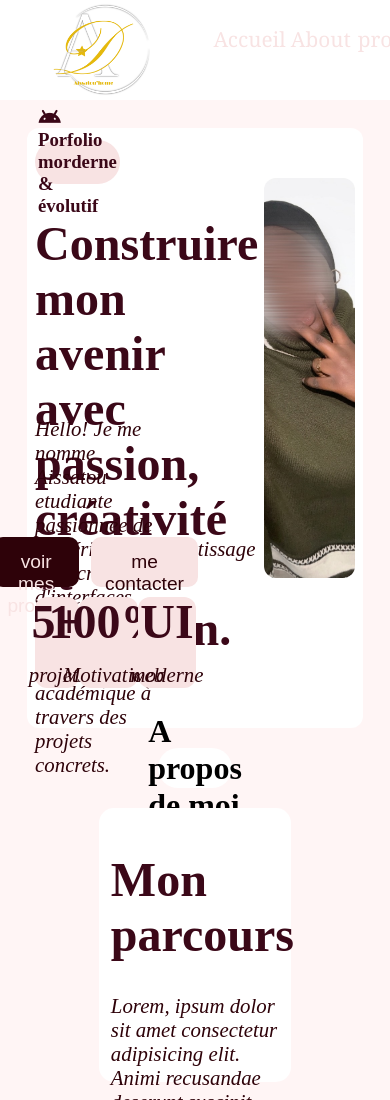
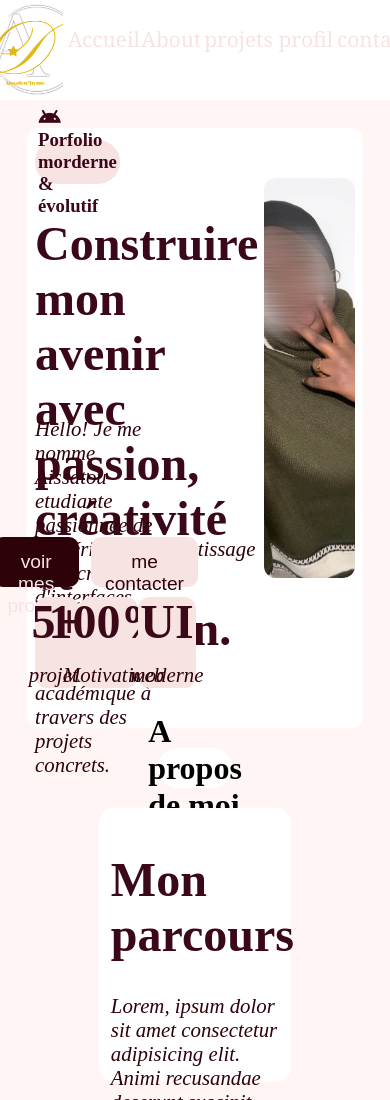
Before and after one commit to aissatoudiack517-cyber/ww, a plain HTML site: page index.html in a window 390 px wide. Shown: the top 1100 px of the page. Drawn offline with Linux system fonts and the light colour scheme.

Commit message:
modification de la page html

```diff
--- a/index.html
+++ b/index.html
@@ -13,12 +13,42 @@
     padding-top: 100px;
     background-color: rgb(255, 245, 245);
 }
-@media(max-width:393px){
+@media(min-width:320px) and (max-width:599px){
+    .gallery-grid{
+        grid-template-columns: repeat(1,1fr);
+    }
+    .contentMenu{
 
-.contentMenu {
+        width: 100%;
+
+    }
+    .logo{
+        width: 50px;
+        height: 50px;
+    }
+    .menu{
+        margin-right: 5%;
+        width: 35%;
+        gap: 10px;
+        display: flex;
+        justify-content: center;
+
+    }
+    a{
+       text-decoration: none;
+            font-size: 0.8em;
+            color: rgb(248, 227, 227);
+            font-family: Cambria, Cochin, Georgia, Times, 'Times New Roman', serif;
+    }
+    .A{
+
+
+    }
+
+/* .contentMenu {
             display: flex;
             justify-content:space-between;
-              position: fixed;
+            position: fixed;
             width: 100%;
             top: 0;
             background-color: white;
@@ -28,39 +58,47 @@
 
         }
          .menu {
-            width: 90%;
-            height: 40px;
+            width: 60%;
+            height: 60px;
             display: flex;
             gap: 40px;
-            justify-content: space-around;
+            justify-content: space-between;
+
+            align-items: center;
+            margin-right: 5%;
+
 
 
         }
            .A {
 
-            width: 10%;
+            width: 50%;
             height: 10px;
-            border-radius: 25px;
+            border-radius: 10px;
 
              display: flex;
             justify-content: center;
 
         }
          .logo {
-            width: 10%;
-            height: 10px;
+            width: 50px;
+            height: 50px;
             border-radius: 50%;
             background: url(image/Capture\ d\'écran\ 2026-04-20\ 002432.png)center/cover no-repeat;
-            margin-left: 10px;
+            margin-left: 5%;
+
+             */
 
 
+/*
         }
                 a{
             text-decoration: none;
-            font-size: 1rem;
+            font-size: 0.8em;
             color: rgb(248, 227, 227);
             font-family: Cambria, Cochin, Georgia, Times, 'Times New Roman', serif;
         }
+       */
 
 
 
@@ -89,7 +127,7 @@
         }
         a{
             text-decoration: none;
-            font-size: 1.3rem;
+            font-size: 1.3em;
             color: rgb(248, 227, 227);
             font-family: Cambria, Cochin, Georgia, Times, 'Times New Roman', serif;
         }
@@ -105,7 +143,7 @@
             width: 100px;
             height: 100px;
             background: url(image/Capture\ d\'écran\ 2026-04-20\ 002432.png)center/cover no-repeat;
-            margin-left: 50px;
+            margin-right: 10%;
         }
 
         .smallCircle {
@@ -133,11 +171,14 @@
         }
 
         .menu {
-            width: 40%;
+            width: 70%;
             height: 80px;
             display: flex;
-            justify-content: space-around;
+            justify-content: center;
+            gap: 40px;
             align-items: center;
+           margin-right: 15px;
+
 
 
         }
@@ -231,11 +272,12 @@
 
         .A {
 
-            width: 20%;
+            width: 10%;
             height: 30px;
             border-radius: 25px;
             display: flex;
             justify-content: center;
+            gap: 12px;
 
         }
 
```
